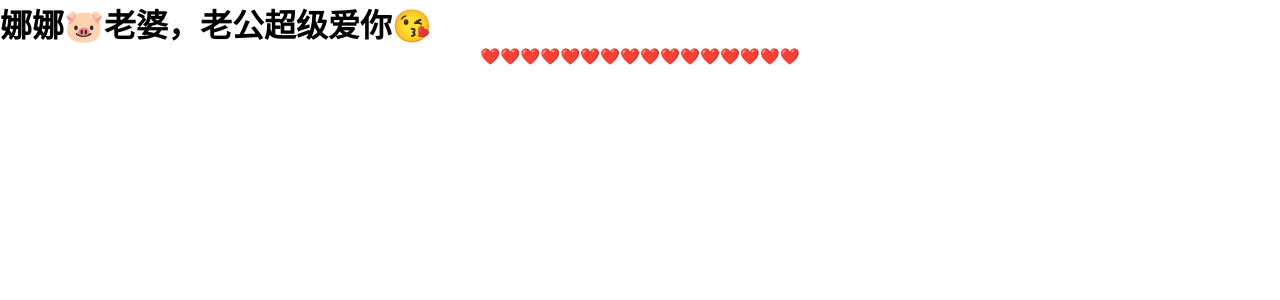
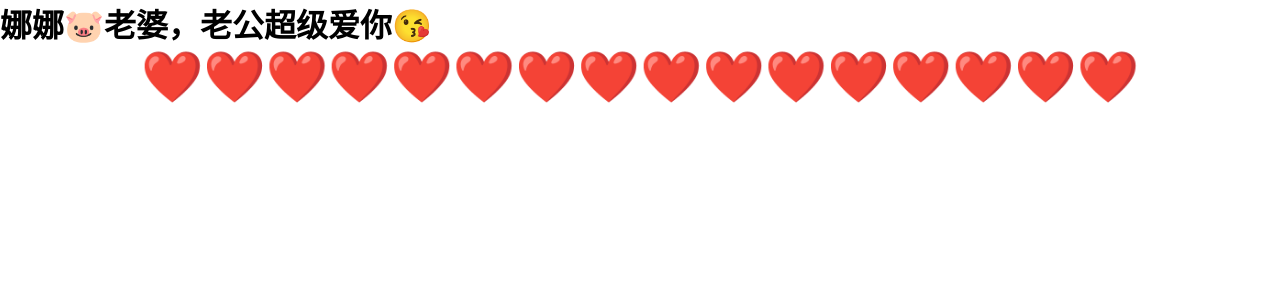
Before and after one commit to lose0101/nuxtjs, a Nuxt app: page / in a window 1280 px wide. Shown: the top 300 px of the page. Built offline with nearby package versions, Linux system fonts and the light colour scheme.

Commit message:
Update index.vue

```diff
--- a/pages/index.vue
+++ b/pages/index.vue
@@ -24,7 +24,7 @@ export default{
 </script>
 <style>
 .run{
-animation:run all .5s infinite;
+animation:run .5s infinite;
 }
 
 @keyframes run{
```
